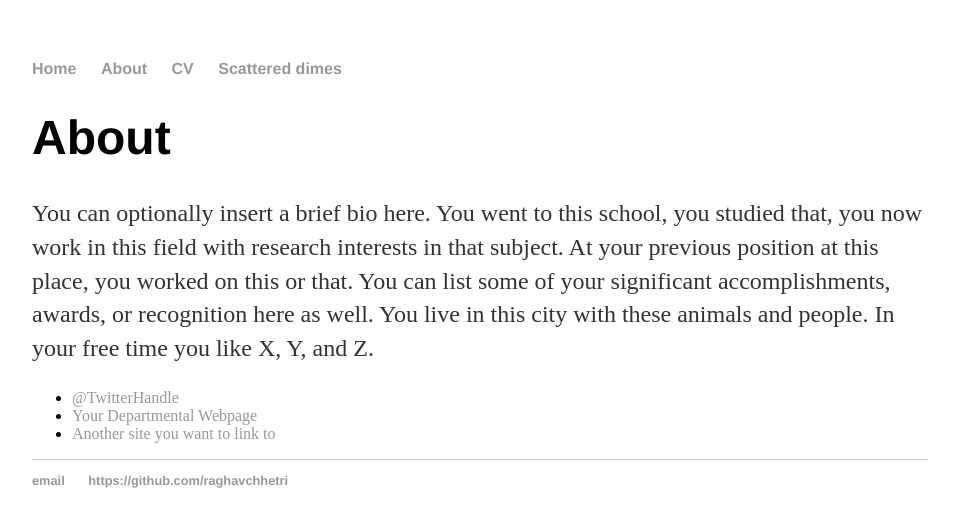
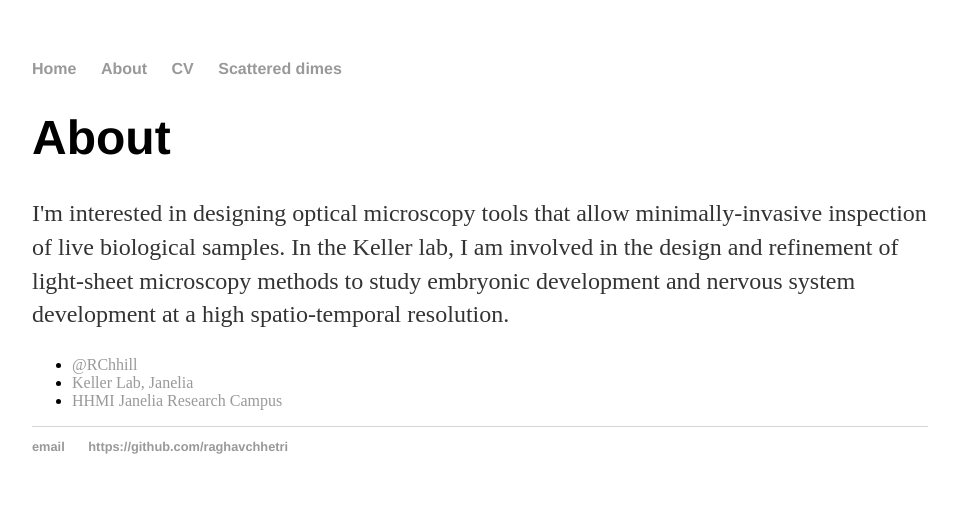
Before and after one commit to raghavchhetri/raghavchhetri.github.io, a Jekyll site: the page built from about/index.html, in a window 1280 px wide. Shown: the top 527 px of the page, without its empty margins (160-1119 px from the left). Built offline with Jekyll 4.4.1, drawn with Linux system fonts in a browser that asks for light colours.

Commit message:
Update index.html

```diff
--- a/about/index.html
+++ b/about/index.html
@@ -5,11 +5,13 @@ title: About Raghav Chhetri
 
 		<div class="about">
 			<h1>About</h1>
-			<p>You can optionally insert a brief bio here. You went to this school, you studied that, you now work in this field with research interests in that subject. At your previous position at this place, you worked on this or that. You can list some of your significant accomplishments, awards, or recognition here as well. You live in this city with these animals and people. In your free time you like X, Y, and Z.</p>
+			<p>I'm interested in designing optical microscopy tools that allow minimally-invasive inspection of live biological samples. In the Keller lab,
+      I am involved in the design and refinement of light-sheet microscopy methods to study embryonic development and nervous system development at a
+      high spatio-temporal resolution.</p>
 
 			<ul class="contacts">
-				<li><a href="#">@TwitterHandle</a></li>
-				<li><a href="#">Your Departmental Webpage</a></li>
-				<li><a href="#">Another site you want to link to</a></li>
+				<li><a href="https://twitter.com/RChhill">@RChhill</a></li>
+				<li><a href="https://www.janelia.org/people/raghav-chhetri">Keller Lab, Janelia</a></li>
+				<li><a href="https://www.janelia.org/">HHMI Janelia Research Campus</a></li>
 				</ul>
 		</div>
```
